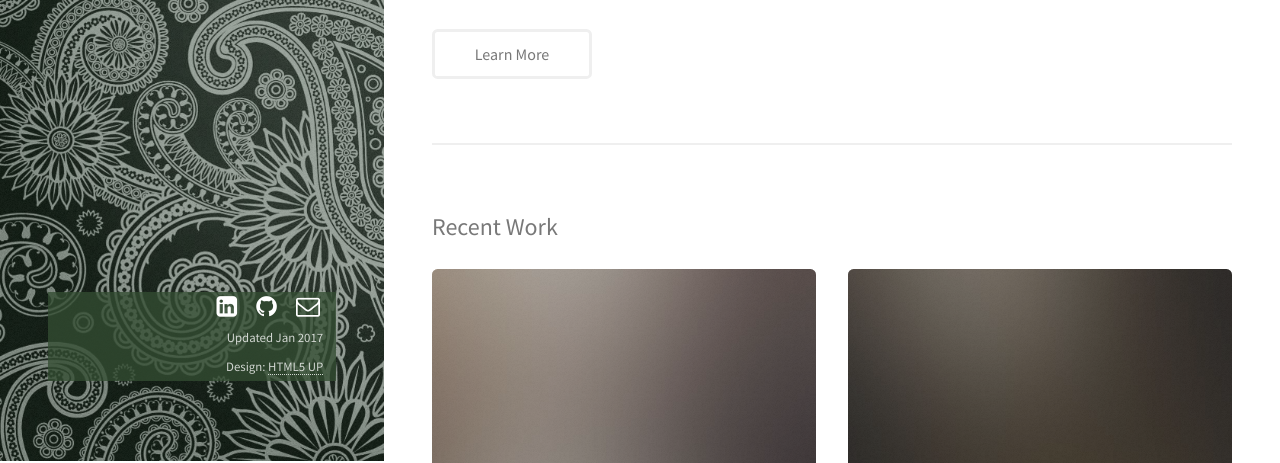
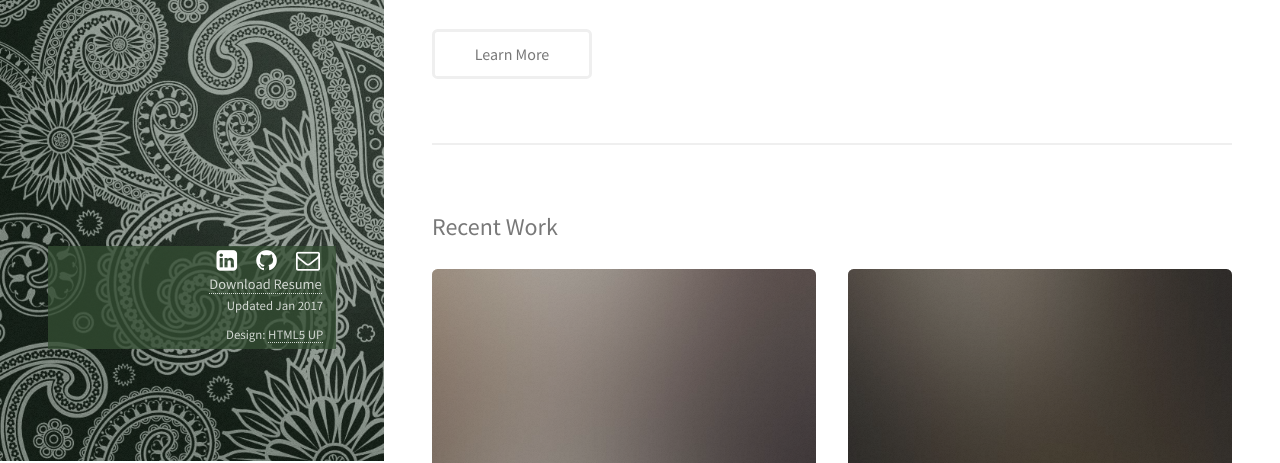
Before and after one commit to sorengoyal/sorengoyal.github.io, a plain HTML site: page index.html in a window 1280 px wide. Shown: the part 339-802 px from the top of the page. Drawn offline with Linux system fonts and the light colour scheme.

Commit message:
Modified footer

```diff
--- a/assets/css/main.css
+++ b/assets/css/main.css
@@ -2107,7 +2107,7 @@
 	ul {
 		list-style: disc;
 		margin: 0 0 2em 0;
-		padding-left: 1em;
+		padding-left: 0em;
 	}
 
 		ul li {
@@ -2518,7 +2518,13 @@
 		text-align: right;
 		width: 35%;
 	}
-
+	  #footer h5 {
+  	  line-height: 1em;
+			margin: 0em 0 0 0;
+			background-color: rgba(52, 77, 51, 0.78);
+      padding: 0 1em 0 0;
+      color: rgba(255, 255, 255, 0.78);
+		}
 		#footer .icons {
 			margin: 1em 0 0 0;
 			background-color: rgba(52, 77, 51, 0.78);
--- a/index.html
+++ b/index.html
@@ -444,6 +444,8 @@ print 'It took ' + i + ' iterations to sort the deck.';</code></pre>
 					<li><a href="https://github.com/sorengoyal" class="icon fa-github"><span class="label">Github</span></a></li>
 					<li><a href="mailto:sorengoyal@gmail.com" class="icon fa-envelope-o"><span class="label">Email</span></a></li>
 				</ul>
+				<ul>
+				  <h5><a href="projects/resume.pdf">Download Resume</a></h5>
 				<ul class="copyright">
 					<li> Updated Jan 2017</li><li>Design: <a href="http://html5up.net">HTML5 UP</a></li>
 				</ul>
```
